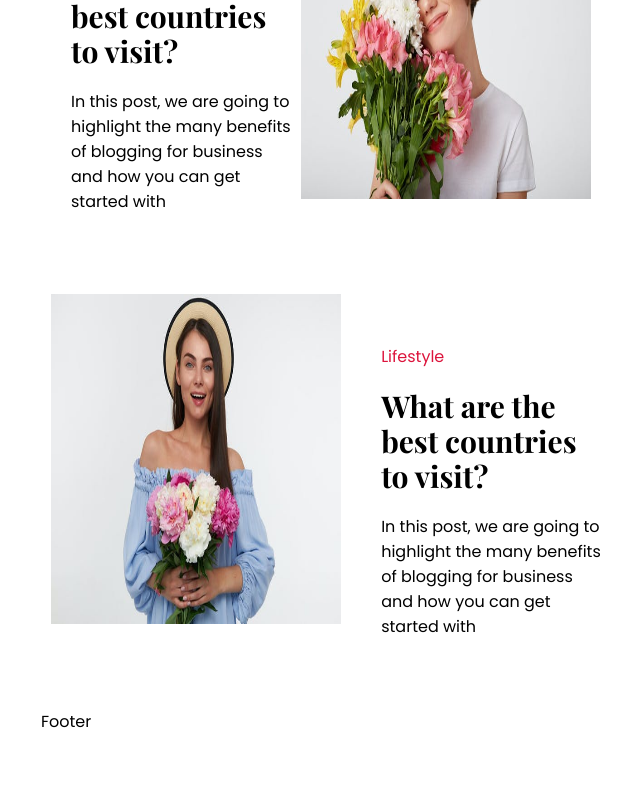
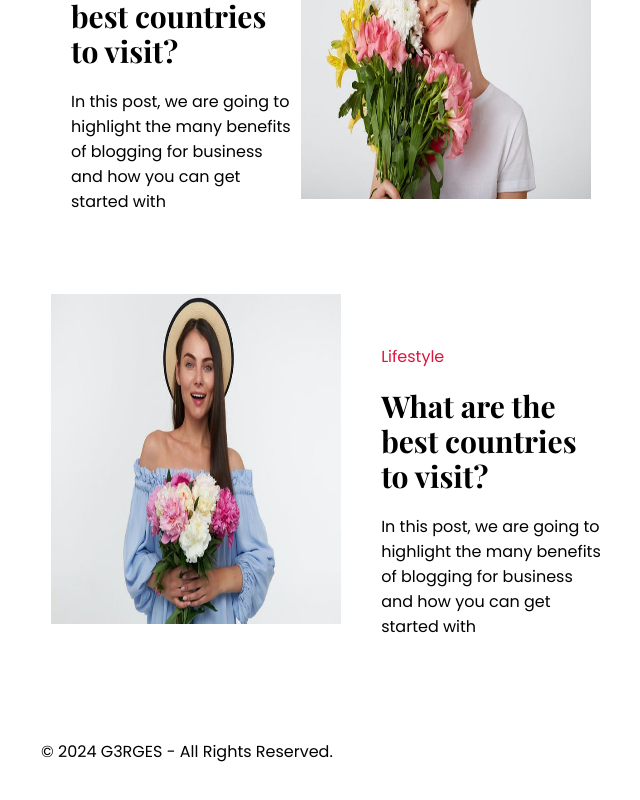
Before and after one commit to G3RGES/blog, a React (Create React App) app: page / in a window 1280 px wide. Shown: the part 1531-2331 px from the top of the page, without its empty margins (639-1279 px from the left). Before the commit the page ends 2305 px from the top, so only its background shows below. Built offline with nearby package versions, Linux system fonts and the light colour scheme.

Commit message:
Update Footer.jsx

```diff
--- a/src/components/Footer/Footer.jsx
+++ b/src/components/Footer/Footer.jsx
@@ -1,7 +1,30 @@
 import React from "react";
+import "./Footer.css";
 
 const Footer = () => {
-  return <div>Footer</div>;
+  return (
+    <>
+      <footer>
+        <div className="para">
+          <p>© 2024 G3RGES - All Rights Reserved.</p>
+        </div>
+        <div className="icon">
+          <a href="https://www.facebook.com/gergesnashaat95">
+            <i class="fa-brands fa-facebook"></i>
+          </a>
+          <a href="https://www.instagram.com/gergesnashaat/">
+            <i class="fa-brands fa-instagram"></i>
+          </a>
+          <a href="https://github.com/G3RGES">
+            <i className="fa-brands fa-square-github"></i>
+          </a>
+          <a href="https://www.linkedin.com/in/gergesnashaat/">
+            <i class="fa-brands fa-linkedin"></i>
+          </a>
+        </div>
+      </footer>
+    </>
+  );
 };
 
 export default Footer;
```
